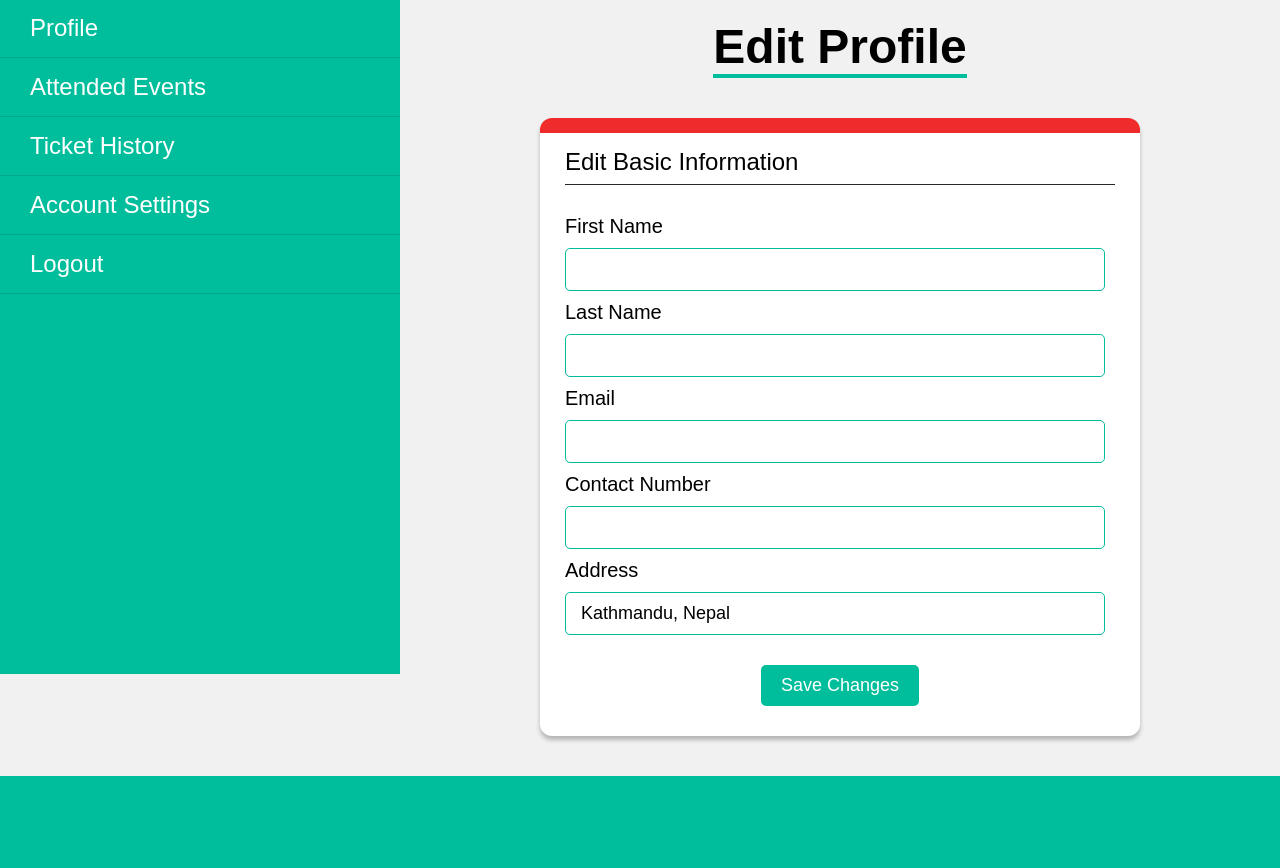
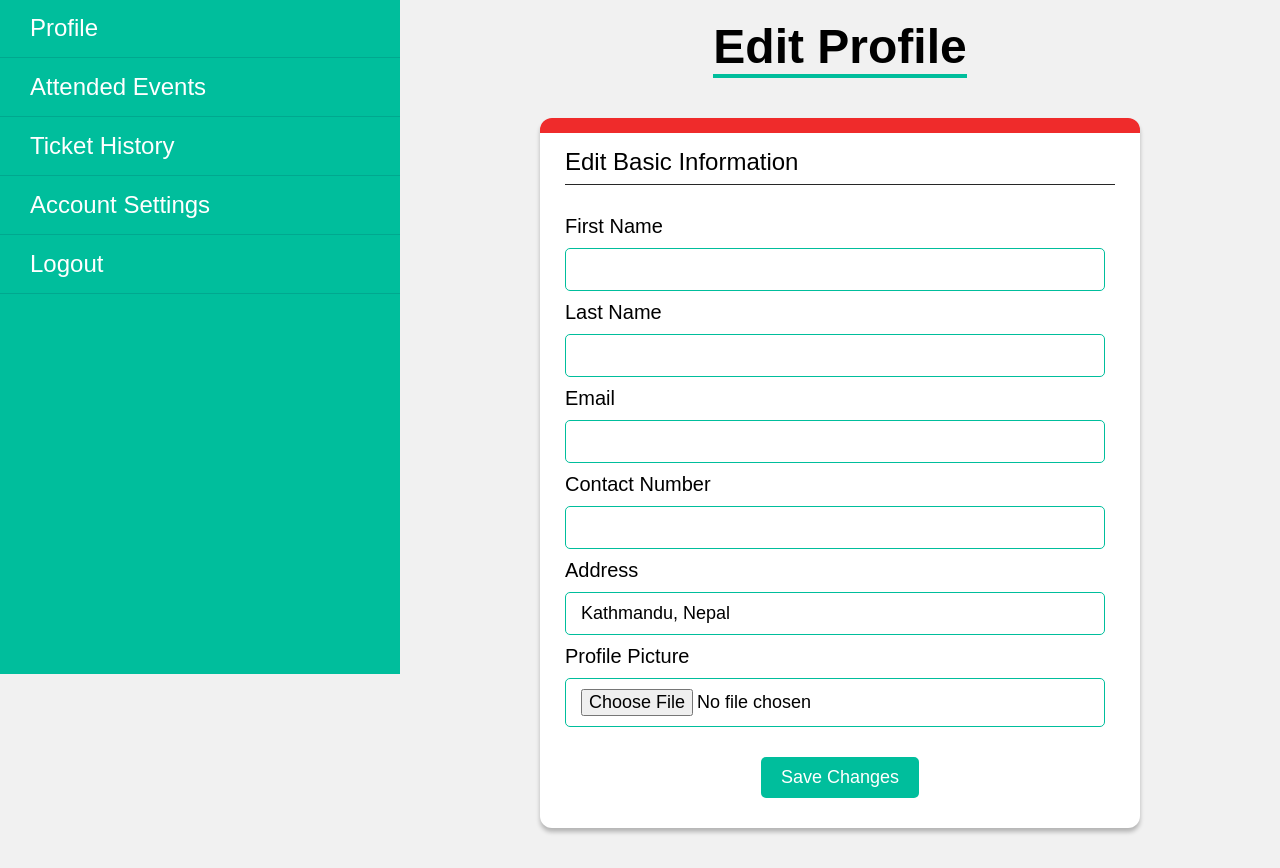
Before and after one commit to SapkotaRajat/FYP_SEMS, a Django app: template SEMS/user_authentication/templates/profile/edit-profile.html in a window 1280 px wide. Shown: the part 126-994 px from the top of the page. Before the commit the page ends 902 px from the top, so only its background shows below. Run offline with Django 5.2, Linux system fonts and the light colour scheme; the template is opened without the code that fills it, so the values that code supplies are empty.

Commit message:
Add edit profile option

```diff
--- a/SEMS/user_authentication/templates/profile/edit-profile.html
+++ b/SEMS/user_authentication/templates/profile/edit-profile.html
@@ -31,7 +31,18 @@
                 </div>
                 <div class="detail">
                     <label for="id_address">Address</label>
-                    <input type="text" name="address" id="id_address" value="{% if user.address %}{{ user.address }}{% else %}Kathmandu, Nepal{% endif %}">
+                    <input type="text" name="address" id="id_address"
+                        value="{% if user.address %}{{ user.address }}{% else %}Kathmandu, Nepal{% endif %}">
+                </div>
+                <!-- add profile picture -->
+                {% if user.profile_picture %}
+                <img class="profile-img-preview" src="/{{ user.profile_picture }}" alt="Profile Picture">
+                {% endif %}
+                <div class="detail">
+                    <label for="id_profile_picture">Profile Picture</label>
+                    <!-- sopports only image filetypes -->
+                    <input type="file" name="profile_picture" id="id_profile_picture" accept="image/*">
+                    <!-- if profile image exists  -->
                 </div>
                 <!-- Add more form fields as needed -->
                 <div class="btn-wrap">
--- a/SEMS/user_authentication/templates/profile/header.html
+++ b/SEMS/user_authentication/templates/profile/header.html
@@ -7,8 +7,7 @@
         <div>
             <a href=" {% url 'profile' %}" class="profile">
                 <div class="profile-picture">
-                    <img src="{% if user.profile.profile_picture %}{{ user.profile.profile_picture.url }}{% else %}{% static 'assets/rajat_sapkota.png' %}{% endif %}"
-                        alt="Profile Picture">
+                    <img src="{% if user.profile_picture %}/{{ user.profile_picture }}{% else %}{% static 'assets/rajat_sapkota.png' %}{% endif %}" alt="p_p">
                 </div>
                 <div class="profile-details">
                     <span>{{ user.first_name }}</span>
```
